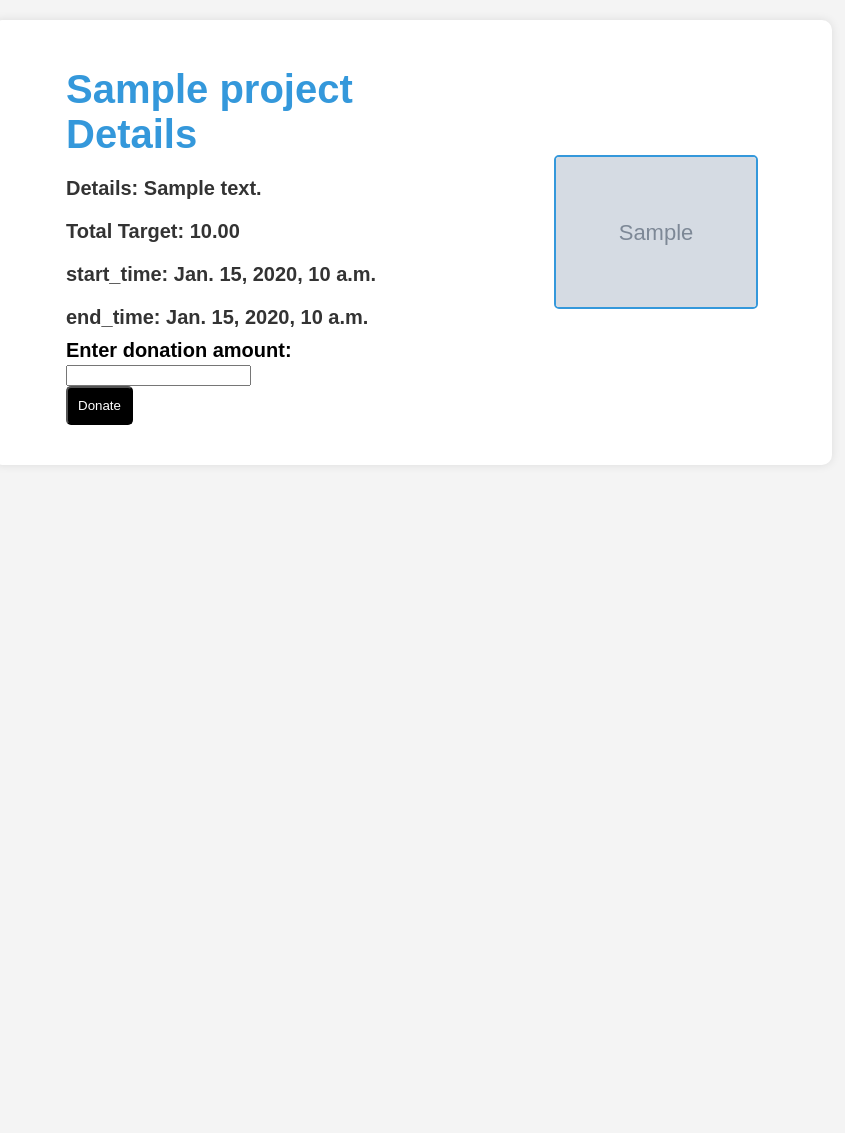
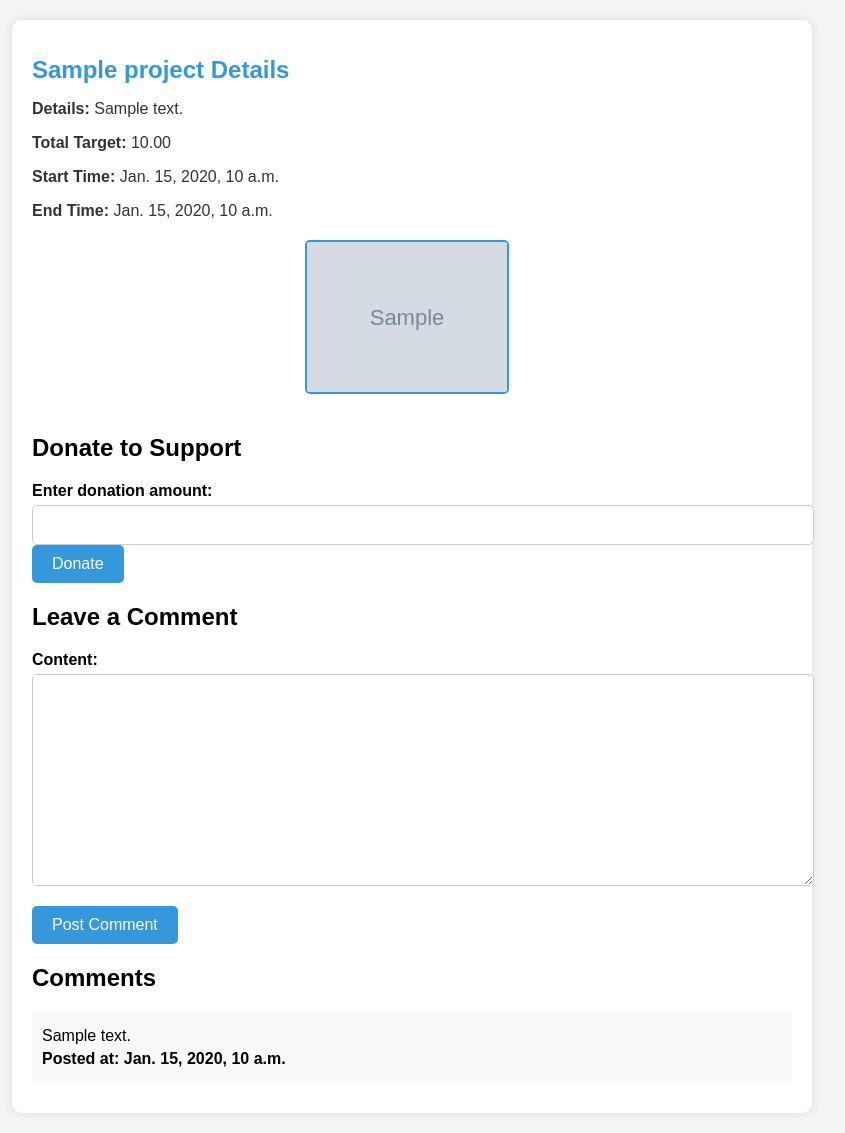
Before and after one commit to Esraa9955/django-crowd-funding-web-app, a Django app: page /project/1 in a window 1280 px wide. Shown: the whole page, without its empty margins (228-1073 px from the left). Before the commit the page ends 425 px from the top, so only its background shows below. Run offline with Django 5.2, Linux system fonts and the light colour scheme; tables that the repository leaves empty hold one stand-in row (values such as "Sample post"); grey boxes marked "Sample" are stand-in pictures.

Commit message:
Add Users can add comments to any project feature

```diff
--- a/project/forms.py
+++ b/project/forms.py
@@ -1,5 +1,5 @@
 from django import forms
-from .models import Project, ProjectImage
+from .models import *
 
 class ProjectForm(forms.ModelForm):
     class Meta:
@@ -12,3 +12,9 @@ class ImageForm(forms.ModelForm):
         fields = ['image']
 
 ImageFormSet = forms.inlineformset_factory(Project, ProjectImage, form=ImageForm, extra=3)  # Allow 3 extra image fields
+
+
+class CommentForm(forms.ModelForm):
+    class Meta:
+        model = Comment
+        fields = ['content']
--- a/project/models.py
+++ b/project/models.py
@@ -7,6 +7,7 @@ class Project(models.Model):
     start_time = models.DateTimeField(null=True)
     end_time = models.DateTimeField(null=True)
     donation_amount = models.DecimalField(max_digits=10, decimal_places=2, default=0)
+
 
     @classmethod
     def project_list(self):
@@ -25,3 +26,12 @@ class ProjectImage(models.Model):
 
     def getimageurl(self):
         return f'/media/{self.image}'
+
+
+class Comment(models.Model):
+    project = models.ForeignKey(Project, on_delete=models.CASCADE, related_name='comments')
+    content = models.TextField()
+    created_at = models.DateTimeField(auto_now_add=True)
+
+    class Meta:
+        ordering = ['-created_at']
--- a/project/templates/projectdir/projectdetailes.html
+++ b/project/templates/projectdir/projectdetailes.html
@@ -6,7 +6,6 @@
     <meta name="viewport" content="width=device-width, initial-scale=1.0">
     <title>Project Details</title>
 
-</head>
     <style>
         body {
             font-family: 'Arial', sans-serif;
@@ -16,37 +15,36 @@
         }
 
         .container {
-        display: flex;
-        align-items: center;
-        justify-content: space-around;
             max-width: 800px;
             background-color: #fff;
-        padding: 20px;
             border-radius: 10px;
             box-shadow: 0 0 10px rgba(0, 0, 0, 0.1);
             margin: 20px auto;
+            padding: 20px;
+            box-sizing: border-box;
         }
 
         .details {
-        max-width: 400px;
-        padding: 0 20px;
-        font-weight: bold;
-        font-size: 20px;
+            margin-bottom: 20px;
         }
 
         h1 {
             color: #3498db;
-        margin-bottom: 20px;
+            margin-bottom: 10px;
+            font-size: 24px;
         }
 
         .detail-text {
             color: #333;
             margin-bottom: 10px;
+            font-size: 16px;
         }
 
         .images {
             display: flex;
             flex-wrap: wrap;
+            justify-content: center;
+            margin-bottom: 20px;
         }
 
         .project-image {
@@ -54,55 +52,123 @@
             height: auto;
             border: 2px solid #3498db;
             border-radius: 5px;
-        margin-right: 20px;
-        margin-bottom: 20px;
+            margin: 0 10px 20px 0;
             transition: transform 0.3s ease-in-out;
         }
 
         .project-image:hover {
             transform: scale(1.1);
         }
-    .add {
-        display: block;
+
+        .form-group {
             margin-bottom: 20px;
-        padding: 10px;
-        background-color: black;
-        color: #fff;
-        text-decoration: none;
-        border-radius: 5px;
-        min-width: 9%;
         }
 
-    .add:hover{
-        background-color: gray;
+        label {
+            display: block;
+            margin-bottom: 5px;
+            font-weight: bold;
         }
 
+        input[type="number"],
+        textarea {
+            width: 100%;
+            padding: 10px;
+            border: 1px solid #ccc;
+            border-radius: 5px;
+            font-size: 16px;
+        }
+
+        button {
+            padding: 10px 20px;
+            background-color: #3498db;
+            color: #fff;
+            border: none;
+            border-radius: 5px;
+            cursor: pointer;
+            font-size: 16px;
+            transition: background-color 0.3s ease;
+        }
+
+        button:hover {
+            background-color: #2980b9;
+        }
+
+        .comments {
+            margin-top: 20px;
+        }
+
+        .comment {
+            background-color: #f9f9f9;
+            border-radius: 5px;
+            padding: 10px;
+            margin-bottom: 10px;
+        }
+
+        .comment p {
+            margin: 5px 0;
+        }
+
+        .comment .author {
+            font-weight: bold;
+        }
+
+        .no-comments {
+            color: #999;
+            font-style: italic;
+        }
     </style>
+</head>
 
 <body>
     <div class="container">
         <div class="details">
             <h1>{{ project.title }} Details</h1>
-            <p class="detail-text">Details: {{ project.details }}</p>
-            <p class="detail-text">Total Target: {{ project.total_target }}</p>
-            <p class="detail-text">start_time: {{ project.start_time }}</p>
-            <p class="detail-text">end_time: {{ project.end_time }}</p>
+            <p class="detail-text"><strong>Details:</strong> {{ project.details }}</p>
+            <p class="detail-text"><strong>Total Target:</strong> {{ project.total_target }}</p>
+            <p class="detail-text"><strong>Start Time:</strong> {{ project.start_time }}</p>
+            <p class="detail-text"><strong>End Time:</strong> {{ project.end_time }}</p>
+        </div>
 
-            <form  method="post">
-                {% csrf_token %}
-                <label for="donation_amount">Enter donation amount:</label>
-                <input type="number" id="donation_amount" name="donation_amount" required>
-            <button class="add"  type="submit">Donate</button>
-        </div>
         <div class="images">
             {% for image in images %}
             <img class="project-image" src="{{ image.image.url }}" alt="{{ project.title }} Image">
             {% endfor %}
         </div>
 
+        <div class="form-group donation-form">
+            <h2>Donate to Support</h2>
+            <form method="post">
+                {% csrf_token %}
+                <label for="donation_amount">Enter donation amount:</label>
+                <input type="number" id="donation_amount" name="donation_amount" required>
+                <button type="submit">Donate</button>
+            </form>
         </div>
 
+        <div class="form-group comment-form">
+            <h2>Leave a Comment</h2>
+            <form method="post">
+                {% csrf_token %}
+                {{ comment_form.as_p }}
+                <button type="submit">Post Comment</button>
+            </form>
+        </div>
 
+        <div class="comments">
+            <h2>Comments</h2>
+            {% if comments %}
+            {% for comment in comments %}
+            <div class="comment">
+                <p>{{ comment.content }}</p>
+                <p class="author">Posted at: {{ comment.created_at }}</p>
+            </div>
+            {% endfor %}
+            {% else %}
+            <p class="no-comments">No comments yet.</p>
+            {% endif %}
+        </div>
+    </div>
 </body>
 
 </html>
--- a/project/views.py
+++ b/project/views.py
@@ -4,34 +4,54 @@ from .forms import *
 from django.http import HttpResponse, HttpResponseRedirect
 from decimal import Decimal
 
+
 def projectslist(request):
     context = {'myprojectslist': Project.project_list()}  # from db
-    return render(request, 'projectdir/projectlist.html',context)
+    return render(request, 'projectdir/projectlist.html', context)
 
 
 def projectdetailes(request, proid):
     pro = Project.objects.get(id=proid)
-    context = {'project': pro,
-              'images': pro.images.all()
-               }
+    comments = pro.comments.all()
+    comment_form = CommentForm()
 
     if request.method == 'POST':
-        donation_amount = Decimal(request.POST.get('donation_amount', 0))
-        if donation_amount > 0:
-            # Update the project's total donation amount
-            pro.donation_amount +=donation_amount
-            pro.save()
-            return redirect(reverse("projects.list"))
+        print("POST request received")
+        print(request.POST)  # Print POST data for debugging
+        if 'donation_amount' in request.POST:
+            print("Donation form submitted")
+            donation_amount = Decimal(request.POST.get('donation_amount', 0))
+            print("Donation amount:", donation_amount)
+            if donation_amount > 0:
+                pro.donation_amount += donation_amount
+                pro.save()
+                print("Donation amount updated")
+                return redirect(reverse("projects.list"))
+        elif 'content' in request.POST:
+            print("Comment form submitted")
+            comment_form = CommentForm(request.POST)
+            if comment_form.is_valid():
+                new_comment = comment_form.save(commit=False)
+                new_comment.project = pro
+                new_comment.save()
+                print("Comment saved")
+                return redirect("projects.list")
+            else:
+                print("Comment form is not valid")
+        else:
+            print("Unknown form submitted")
 
-    return render(request, 'projectdir/projectdetailes.html',context)
+    context = {'project': pro, 'images': pro.images.all(), 'comments': comments, 'comment_form': comment_form}
+    return render(request, 'projectdir/projectdetailes.html', context)
+
 
 
 def createproject(request):
     if request.method == 'POST':
         metaform = ProjectForm(request.POST)
         formset = ImageFormSet(request.POST, request.FILES)
-        if  metaform.is_valid() and formset.is_valid():
-            project =  metaform.save()
+        if metaform.is_valid() and formset.is_valid():
+            project = metaform.save()
             for form in formset:
                 image = form.cleaned_data.get('image')
                 if image:
```
Also changed, not shown: project/migrations/0004_comment.py (added). Lines whose indentation alone changed are shown as unchanged.
